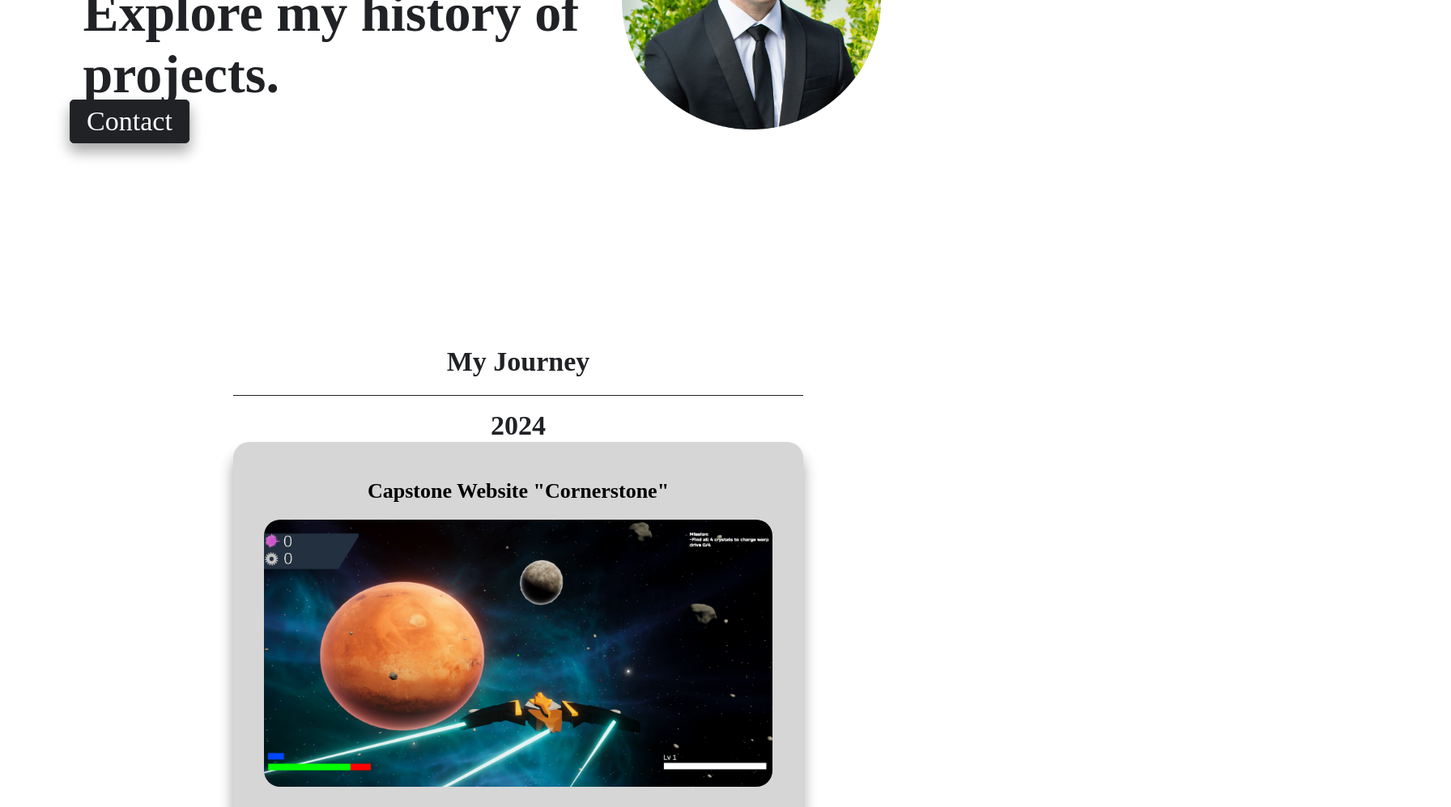
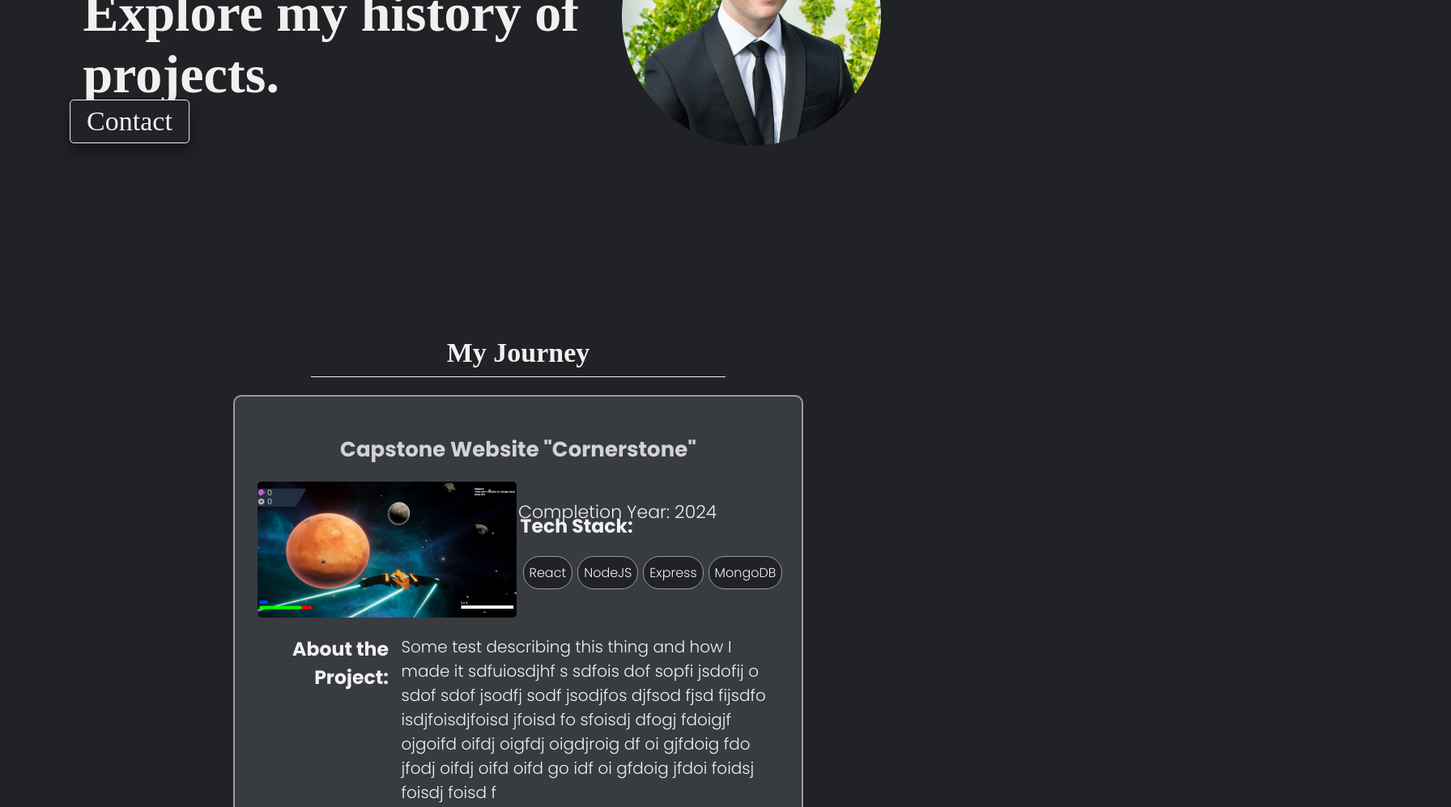
Before and after one commit to eyal132/eyals_portfolio, a React (Create React App) app in the folder client/: page / in a window 1280 px wide. Shown: the part 320-1317 px from the top of the page at 81% size, 1792 px wide, since content can reach past the window. Built offline with nearby package versions, Linux system fonts and the light colour scheme; a web font is replaced by a local one.

Commit message:
CSS changes, Fixed Projects list to display better info

```diff
--- a/client/src/App.css
+++ b/client/src/App.css
@@ -1,10 +1,12 @@
 @import url('https://fonts.googleapis.com/css2?family=Bebas+Neue&family=Orelega+One&display=swap');
 @import url('https://fonts.googleapis.com/css2?family=Bebas+Neue&family=Orelega+One&family=Pacifico&display=swap');
+@import url('https://fonts.googleapis.com/css2?family=Poppins:ital,wght@0,100;0,200;0,300;0,400;0,500;0,600;0,700;0,800;0,900;1,100;1,200;1,300;1,400;1,500;1,600;1,700;1,800;1,900&display=swap');
 
 html, body {
   height: 100%;
   width: 100%;
   scroll-behavior: smooth;
+  background-color: #202225;
 }
 
 * {
@@ -48,7 +50,7 @@ body {
   font-family: "Pacifico", cursive;
   font-weight: 400;
   font-style: normal;
-  color: #202225;
+  color: #f0f0f0;
   margin-left: calc(75px + 3em);
   font-size: calc(10px + 1.5vmin);
   top: 10px;
@@ -63,8 +65,8 @@ body {
   font-size: calc(10px + 3vmin);
   padding: 7px 20px 7px 20px;
   background-color: #202225;
-  border: 1px solid #202225;
-  color: white;
+  border: 1px solid #f0f0f0;
+  color: #f0f0f0;
   box-shadow: 0 10px 16px 0 rgba(0,0,0,0.2), 0 10px 20px 0 rgba(0,0,0,0.19);
   -webkit-transition-duration: 0.4s; /* Safari */
   transition-duration: 0.4s;
@@ -77,7 +79,7 @@ body {
 .contactbtn:hover {
   cursor: pointer;
   box-shadow: 0 12px 16px 0 rgba(0,0,0,0.24),0 17px 50px 0 rgba(0, 0, 0, 0.19);
-  background-color: white;
+  background-color: #f0f0f0;
   color:#202225;
 }
 
@@ -101,7 +103,7 @@ body {
   align-items: center;
   justify-content: center;
   /*font-size: calc(10px + 2vmin); */
-  color: white;
+  color: #f0f0f0;
   font-family: "Orelega One", serif;
   font-weight: 400;
   font-style: normal;
@@ -114,14 +116,14 @@ body {
   font-style: normal;
   font-size: calc(10px + 2.5vmin);
   width: 100%;
-  background-color: #202225;
+  background-color: #f0f0f0;
   margin-top: 0px;
-  color: #202225;
+  color: #f0f0f0;
 }
 
 
 .nav {
-  border-bottom: 1px solid #202225;
+  border-bottom: 1px solid #f0f0f0;
   width: 40vw;
   margin: auto;
 }
@@ -149,12 +151,12 @@ body {
 
 a {
   position: relative;
-  color: #202225;
+  color: #f0f0f0;
   text-decoration: none;
 }
 
 a:hover {
-  color: #202225;
+  color: #f0f0f0;
 }
 
 a::before {
@@ -165,7 +167,7 @@ a::before {
   height: 2px;
   bottom: 0;
   left: 0;
-  background-color: #202225;
+  background-color: #f0f0f0;
   transform: scaleX(0);
   transition: transform 0.3s ease;
 }
@@ -187,11 +189,11 @@ h1 {
   font-size: calc(10px + 7vmin);
   width: 50vw;
   left: 8%;
-  color: #202225;
+  color: #f0f0f0;
 }
 
 h2 {
-  color: #202225;
+  color: #f0f0f0;
   font-size: calc(10px + 1.7vmin);
 }
 
@@ -199,7 +201,7 @@ h3 {
   position: absolute;
   bottom: -20px;
   font-size: calc(10px + 3vmin);
-  color: #202225;
+  color: #f0f0f0;
 }
 
 .journey-start {
@@ -222,7 +224,7 @@ table {
   font-style: normal;
 }
 
-table p {
+table p, img {
   text-align: left;
   width: 90%;
   margin-left: 5%;
@@ -240,8 +242,8 @@ tr {
 }
 
 .tableIMG {
-  width: 49vw;
-  border-radius: 20px;
+  width: 25vw;
+  border-radius: 5px;
   margin-top: 18px;
 }
 
@@ -249,17 +251,40 @@ tr {
   padding-top: 18px;
   text-align: center;
   font-size: calc(10px + 3vmin);
-  color: #202225;
+  color: #f0f0f0;
   border-top: 1px solid #202225;
   width: 100vw;
 }
 
+#my-journey {
+  padding-bottom: 10px;
+  border-bottom: 1px solid #f0f0f0;
+  width: 40%;
+  text-align: center;
+}
+
 .project-container {
   padding: 45px 10px 20px 10px;
-  background-color: #d6d6d6;
-  box-shadow: 0 15px 16px 0 rgba(0,0,0,0.2), 0 15px 20px 0 rgba(0,0,0,0.19);
+  background-color: #383B40;
+  border: rgb(156, 156, 156) 2px solid;
   margin-bottom: 25px;
-  border-radius: 20px;
+  border-radius: 10px;
+  font-family: "Poppins", sans-serif;
+  font-weight: 300;
+  font-style: normal;
+}
+
+.project-container td {
+  display: grid;
+  align-items: center;
+  grid-template-columns: 1fr 1fr;
+  column-gap: 5px;
+  width: 100%;
+
+}
+
+.project-container th {
+  color: #d3d3d3;
 }
 
 .contact-table {
@@ -271,16 +296,16 @@ tr {
 
 .contact-table td div {
   margin: 0 20px 0 20px;
-  background-color: #d6d6d6;
+  background-color: #d3d3d3;
   padding-bottom: 40px;
   padding-top: 20px;
-  box-shadow: 0 15px 16px 0 rgba(0,0,0,0.2), 0 15px 20px 0 rgba(0,0,0,0.19);
 }
 
 .contactIMG {
   width: 100px;
   position: relative;
-  top: 0px;
+  top: -10px;
+  margin-bottom: -20px;
 }
 
 .contactIMGEmail {
@@ -298,3 +323,83 @@ tr {
   position: relative;
   top: 0px;
 }
+
+#techStack {
+  text-align: left;
+  color: #f0f0f0;
+}
+
+#date {
+  font-size: calc(10px + 1.5vmin);
+  color:#f0f0f0;
+  position: absolute;
+  left: 45vw;
+  margin-top: calc(40px);
+}
+
+#aboutProject {
+  display: grid;
+  grid-template-columns: 1fr 3fr;
+}
+
+#aboutTitle {
+  color: #f0f0f0;
+  text-align: right;
+  margin-right: -10px;
+}
+
+#aboutText {
+  font-size: calc(10px + 1.25vmin);
+  color: #f0f0f0;
+}
+
+.techCard {
+  background-color: #202225;
+  border: rgb(156, 156, 156) 1px solid;
+  padding: 7px;
+  border-radius: 20px;
+  color: #f0f0f0;
+  width: auto;
+  flex: 0 0 auto;
+  white-space: nowrap;
+  font-size: calc(8px + 1vmin);
+  margin: 0px 3px 0 3px;
+}
+
+.tech-stack-container {
+  display: flex;
+  align-items: center;
+  flex-wrap: wrap;
+}
+
+.tech-items {
+  display: flex;
+  flex-wrap: wrap;
+}
+
+.linkedInLink {
+  position: relative;
+  color: black;
+  text-decoration: none;
+}
+
+.linkedInLink:hover {
+  color: black;
+}
+
+.linkedInLink::before {
+  content: "";
+  position: absolute;
+  display: block;
+  width: 100%;
+  height: 2px;
+  bottom: 0;
+  left: 0;
+  background-color: black;
+  transform: scaleX(0);
+  transition: transform 0.3s ease;
+}
+
+.linkedInLink:hover::before {
+  transform: scaleX(1);
+}
--- a/client/src/components/Contact.js
+++ b/client/src/components/Contact.js
@@ -17,7 +17,7 @@ function ContactPage() {
                         <tr>
                             <td><div><img className="contactIMG" src={phone} alt="Phone" /><br></br>Phone Number:<br></br>0225981334</div></td>
                             <td><div><img className="contactIMGEmail" src={email} alt="Email" /><br></br>Email:<br></br>eyalglraz@gmail.com</div></td>
-                            <td><div><img className="contactIMGLinkedin" src={Linkedin} alt="Linkedin" /><br></br><a href="https://www.linkedin.com/in/eyal-blumental-erez-b6ba4627b" rel="noopener noreferrer" target="_blank">Linkedin</a></div></td>
+                            <td><div><img className="contactIMGLinkedin" src={Linkedin} alt="Linkedin" /><br></br><a className="linkedInLink" href="https://www.linkedin.com/in/eyal-blumental-erez-b6ba4627b" rel="noopener noreferrer" target="_blank">Linkedin</a></div></td>
                         </tr>
                     </tbody>
                 </table>
--- a/client/src/components/Home.js
+++ b/client/src/components/Home.js
@@ -5,6 +5,11 @@ import eyalIMG from '../media/eyal-portrait.png';
 import spaceIMG from '../media/space_game.png';
 
 function Home() {
+
+  const contactPage = () => {
+    window.location.href = "Contact";
+  }
+
   return (
     <section className="page">
     <div className="App" >
@@ -16,24 +21,30 @@ function Home() {
       <header className="App-header">
         <div className="mainContainer">
         <h1>Explore my history of projects.</h1>
-        <button className="contactbtn">Contact</button>
+        <button className="contactbtn" onClick={contactPage}>Contact</button>
         </div>
 
-        <h3><a href="#projects">My Journey</a></h3>
-        <img className="eyalIMG" src={eyalIMG} alt="Eyal"  />
+        <h3 id="my-journey"><a href="#projects">My Journey</a></h3>
+        <img className="eyalIMG" src={eyalIMG} alt="Eyal"/>
       </header>
     </div>
     <body>
     <table id="projects">
       <tr>
-      <th className='tableTitle'>2024</th>
       </tr>
   <div className = "project-container">
   <tr>
     <th>Capstone Website "Cornerstone"</th>
   </tr>
   <tr>
-    <td><img className="tableIMG" src={spaceIMG} alt="Project" /><p>Some test describing this thing and how I made it sdfuiosdjhf s sdfois dof sopfi jsdofij o sdof sdof jsodfj sodf jsodjfos djfsod fjsd fijsdfo isdjfoisdjfoisd jfoisd fo sfoisdj dfogj fdoigjf ojgoifd oifdj oigfdj  oigdjroig df oi gjfdoig fdo jfodj oifdj oifd oifd go idf oi gfdoig jfdoi foidsj foisdj foisd f</p></td>
+    <p id="date">Completion Year: 2024</p>
+    <td><img className="tableIMG" src={spaceIMG} alt="Project" /><div className='tech-stack-container'><h2 id="techStack">Tech Stack: </h2>
+    <div class="tech-items">
+        <p class="techCard">React</p>
+        <p class="techCard">NodeJS</p>
+        <p class="techCard">Express</p>
+        <p class="techCard">MongoDB</p></div></div></td>
+    <div id="aboutProject"><h2 id="aboutTitle">About the Project:</h2><p id="aboutText">Some test describing this thing and how I made it sdfuiosdjhf s sdfois dof sopfi jsdofij o sdof sdof jsodfj sodf jsodjfos djfsod fjsd fijsdfo isdjfoisdjfoisd jfoisd fo sfoisdj dfogj fdoigjf ojgoifd oifdj oigfdj  oigdjroig df oi gjfdoig fdo jfodj oifdj oifd oifd go idf oi gfdoig jfdoi foidsj foisdj foisd f</p></div>
   </tr>
   </div>
   <div className = "project-container">
@@ -41,40 +52,59 @@ function Home() {
     <th>Radiation Game</th>
   </tr>
   <tr>
-    <td><img className="tableIMG" src={spaceIMG} alt="Project"/><p>Some test describing this thing and how I made it sdfuiosdjhf s sdfois dof sopfi jsdofij o sdof sdof jsodfj sodf jsodjfos djfsod fjsd fijsdfo isdjfoisdjfoisd jfoisd fo sfoisdj dfogj fdoigjf ojgoifd oifdj oigfdj  oigdjroig df oi gjfdoig fdo jfodj oifdj oifd oifd go idf oi gfdoig jfdoi foidsj foisdj foisd f</p></td>
+    <p id="date">Completion Year: 2024</p>
+    <td><img className="tableIMG" src={spaceIMG} alt="Project" /><div className='tech-stack-container'><h2 id="techStack">Tech Stack: </h2>
+    <div class="tech-items">
+        <p class="techCard">React</p>
+        <p class="techCard">NodeJS</p>
+        <p class="techCard">Express</p>
+        <p class="techCard">MongoDB</p></div></div></td>
+    <div id="aboutProject"><h2 id="aboutTitle">About the Project:</h2><p id="aboutText">Some test describing this thing and how I made it sdfuiosdjhf s sdfois dof sopfi jsdofij o sdof sdof jsodfj sodf jsodjfos djfsod fjsd fijsdfo isdjfoisdjfoisd jfoisd fo sfoisdj dfogj fdoigjf ojgoifd oifdj oigfdj  oigdjroig df oi gjfdoig fdo jfodj oifdj oifd oifd go idf oi gfdoig jfdoi foidsj foisdj foisd f</p></div>
   </tr>
   </div>
-  <tr>
-      <th className='tableTitle'>2023</th>
-      </tr>
   <div className = "project-container">
   <tr>
     <th>PLACEHOLDER</th>
   </tr>
   <tr>
-    <td><img className="tableIMG" src={spaceIMG} alt="Project" /><p>Some test describing this thing and how I made it sdfuiosdjhf s sdfois dof sopfi jsdofij o sdof sdof jsodfj sodf jsodjfos djfsod fjsd fijsdfo isdjfoisdjfoisd jfoisd fo sfoisdj dfogj fdoigjf ojgoifd oifdj oigfdj  oigdjroig df oi gjfdoig fdo jfodj oifdj oifd oifd go idf oi gfdoig jfdoi foidsj foisdj foisd f</p></td>
+    <p id="date">Completion Year: 2024</p>
+    <td><img className="tableIMG" src={spaceIMG} alt="Project" /><div className='tech-stack-container'><h2 id="techStack">Tech Stack: </h2>
+    <div class="tech-items">
+        <p class="techCard">React</p>
+        <p class="techCard">NodeJS</p>
+        <p class="techCard">Express</p>
+        <p class="techCard">MongoDB</p></div></div></td>
+    <div id="aboutProject"><h2 id="aboutTitle">About the Project:</h2><p id="aboutText">Some test describing this thing and how I made it sdfuiosdjhf s sdfois dof sopfi jsdofij o sdof sdof jsodfj sodf jsodjfos djfsod fjsd fijsdfo isdjfoisdjfoisd jfoisd fo sfoisdj dfogj fdoigjf ojgoifd oifdj oigfdj  oigdjroig df oi gjfdoig fdo jfodj oifdj oifd oifd go idf oi gfdoig jfdoi foidsj foisdj foisd f</p></div>
   </tr>
   </div>
-  <tr>
-      <th className='tableTitle'>2022</th>
-      </tr>
     <div className = "project-container">
   <tr>
     <th>PLACEHOLDER</th>
   </tr>
   <tr>
-    <td><img className="tableIMG" src={spaceIMG} alt="Project" /><p>Some test describing this thing and how I made it sdfuiosdjhf s sdfois dof sopfi jsdofij o sdof sdof jsodfj sodf jsodjfos djfsod fjsd fijsdfo isdjfoisdjfoisd jfoisd fo sfoisdj dfogj fdoigjf ojgoifd oifdj oigfdj  oigdjroig df oi gjfdoig fdo jfodj oifdj oifd oifd go idf oi gfdoig jfdoi foidsj foisdj foisd f</p></td>
+    <p id="date">Completion Year: 2024</p>
+    <td><img className="tableIMG" src={spaceIMG} alt="Project" /><div className='tech-stack-container'><h2 id="techStack">Tech Stack: </h2>
+    <div class="tech-items">
+        <p class="techCard">React</p>
+        <p class="techCard">NodeJS</p>
+        <p class="techCard">Express</p>
+        <p class="techCard">MongoDB</p></div></div></td>
+    <div id="aboutProject"><h2 id="aboutTitle">About the Project:</h2><p id="aboutText">Some test describing this thing and how I made it sdfuiosdjhf s sdfois dof sopfi jsdofij o sdof sdof jsodfj sodf jsodjfos djfsod fjsd fijsdfo isdjfoisdjfoisd jfoisd fo sfoisdj dfogj fdoigjf ojgoifd oifdj oigfdj  oigdjroig df oi gjfdoig fdo jfodj oifdj oifd oifd go idf oi gfdoig jfdoi foidsj foisdj foisd f</p></div>
   </tr>
   </div>
-  <tr>
-      <th className='tableTitle'>2020</th>
-      </tr>
   <div className = "project-container">
   <tr>
     <th>Java TicTacToe</th>
   </tr>
   <tr>
-    <td><img className="tableIMG" src={spaceIMG} alt="Project" /><p>Some test describing this thing and how I made it sdfuiosdjhf s sdfois dof sopfi jsdofij o sdof sdof jsodfj sodf jsodjfos djfsod fjsd fijsdfo isdjfoisdjfoisd jfoisd fo sfoisdj dfogj fdoigjf ojgoifd oifdj oigfdj  oigdjroig df oi gjfdoig fdo jfodj oifdj oifd oifd go idf oi gfdoig jfdoi foidsj foisdj foisd f</p></td>
+    <p id="date">Completion Year: 2024</p>
+    <td><img className="tableIMG" src={spaceIMG} alt="Project" /><div className='tech-stack-container'><h2 id="techStack">Tech Stack: </h2>
+    <div class="tech-items">
+        <p class="techCard">React</p>
+        <p class="techCard">NodeJS</p>
+        <p class="techCard">Express</p>
+        <p class="techCard">MongoDB</p></div></div></td>
+    <div id="aboutProject"><h2 id="aboutTitle">About the Project:</h2><p id="aboutText">Some test describing this thing and how I made it sdfuiosdjhf s sdfois dof sopfi jsdofij o sdof sdof jsodfj sodf jsodjfos djfsod fjsd fijsdfo isdjfoisdjfoisd jfoisd fo sfoisdj dfogj fdoigjf ojgoifd oifdj oigfdj  oigdjroig df oi gjfdoig fdo jfodj oifdj oifd oifd go idf oi gfdoig jfdoi foidsj foisdj foisd f</p></div>
   </tr>
   </div>
 </table>
```
